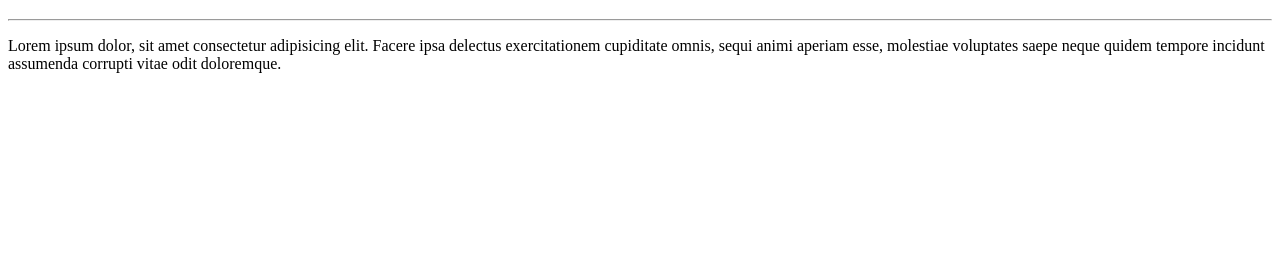
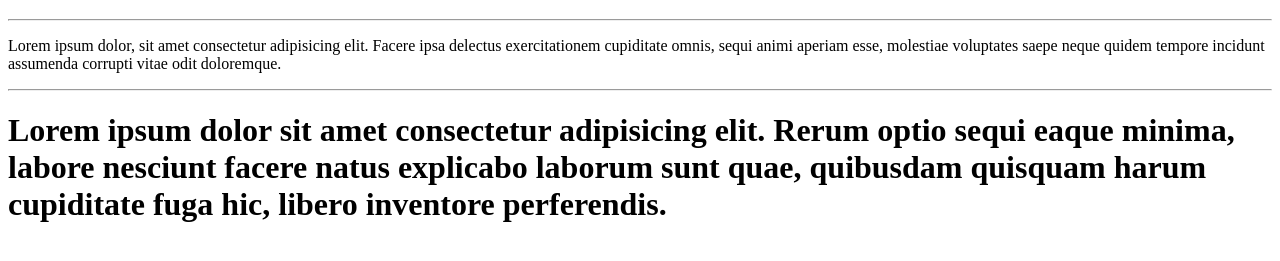
Before and after one commit to Luciamlsdl/Ola-Mundo, a plain HTML site: page site-exemplo/index.html in a window 1280 px wide. Shown: the part 61-322 px from the top of the page. Drawn offline with Linux system fonts and the light colour scheme.

Commit message:
Adicionei um paragrafo

```diff
--- a/site-exemplo/index.html
+++ b/site-exemplo/index.html
@@ -9,5 +9,7 @@
     <h1>Olá, Mundo!</h1>
     <hr>
     <p>Lorem ipsum dolor, sit amet consectetur adipisicing elit. Facere ipsa delectus exercitationem cupiditate omnis, sequi animi aperiam esse, molestiae voluptates saepe neque quidem tempore incidunt assumenda corrupti vitae odit doloremque.</p>
+    <hr>
+    <h1>Lorem ipsum dolor sit amet consectetur adipisicing elit. Rerum optio sequi eaque minima, labore nesciunt facere natus explicabo laborum sunt quae, quibusdam quisquam harum cupiditate fuga hic, libero inventore perferendis.</h1>
 </body>
 </html>
```
